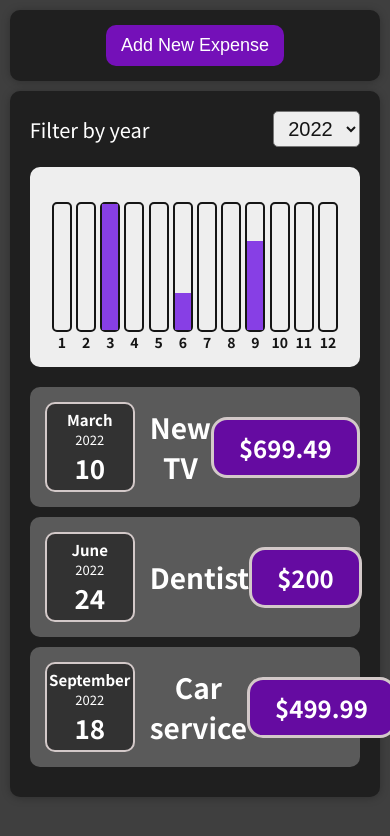
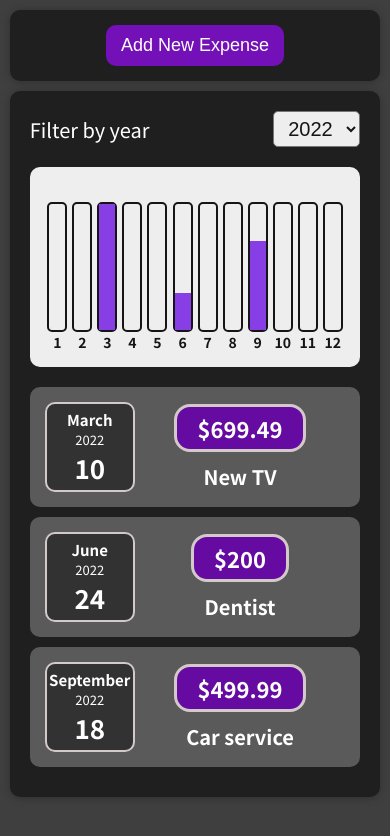
Before and after one commit to Kubenz98/Expense_Tracker, a React (Create React App) app: page / in a window 390 px wide. Shown: the top 836 px of the page. Built offline with nearby package versions, Linux system fonts and the light colour scheme.

Commit message:
Change styles of Chart and ExpenseItem.

```diff
--- a/src/Components/Chart/Chart.css
+++ b/src/Components/Chart/Chart.css
@@ -8,3 +8,14 @@
   background-color: #eee;
   border-radius: 10px;
 }
+
+@media (max-width: 360px) {
+    .chart {
+        padding: 0 10px;
+    }
+}
+@media (max-width: 600px) {
+    .chart {
+        padding: 0 15px;
+    }
+}
--- a/src/Components/Chart/ChartBar.css
+++ b/src/Components/Chart/ChartBar.css
@@ -25,3 +25,9 @@
     font-weight: bold;
     color: #151515
   }
+
+  @media (max-width: 360px) {
+    .chart-bar__inner  {
+        width: 18px;
+    }
+}
--- a/src/Components/Expenses/ExpenseItem.css
+++ b/src/Components/Expenses/ExpenseItem.css
@@ -24,3 +24,29 @@
   font-size: 24px;
   font-weight: bold;
 }
+
+@media (max-width: 600px) {
+  .expense-item__description {
+    flex-direction: column-reverse;
+    justify-content: center;
+    gap: 10px;
+  }
+  .expense-item__price {
+    padding: 5px 20px;
+    font-size: 22px;
+  }
+
+  .expense-item__description h2 {
+    font-size: 20px;
+  }
+}
+
+@media (max-width: 340px) {
+  .expense-item__description h2 {
+    font-size: 16px;
+  }
+  .expense-item__price {
+    font-size: 18px;
+    padding: 10px 15px;
+  }
+}
--- a/src/index.css
+++ b/src/index.css
@@ -11,6 +11,7 @@ html {
 }
 
 body {
+  min-width: 300px;
   background-color: #3f3f3f;
   color: white;
 }
```
Lines whose indentation alone changed are shown as unchanged.
